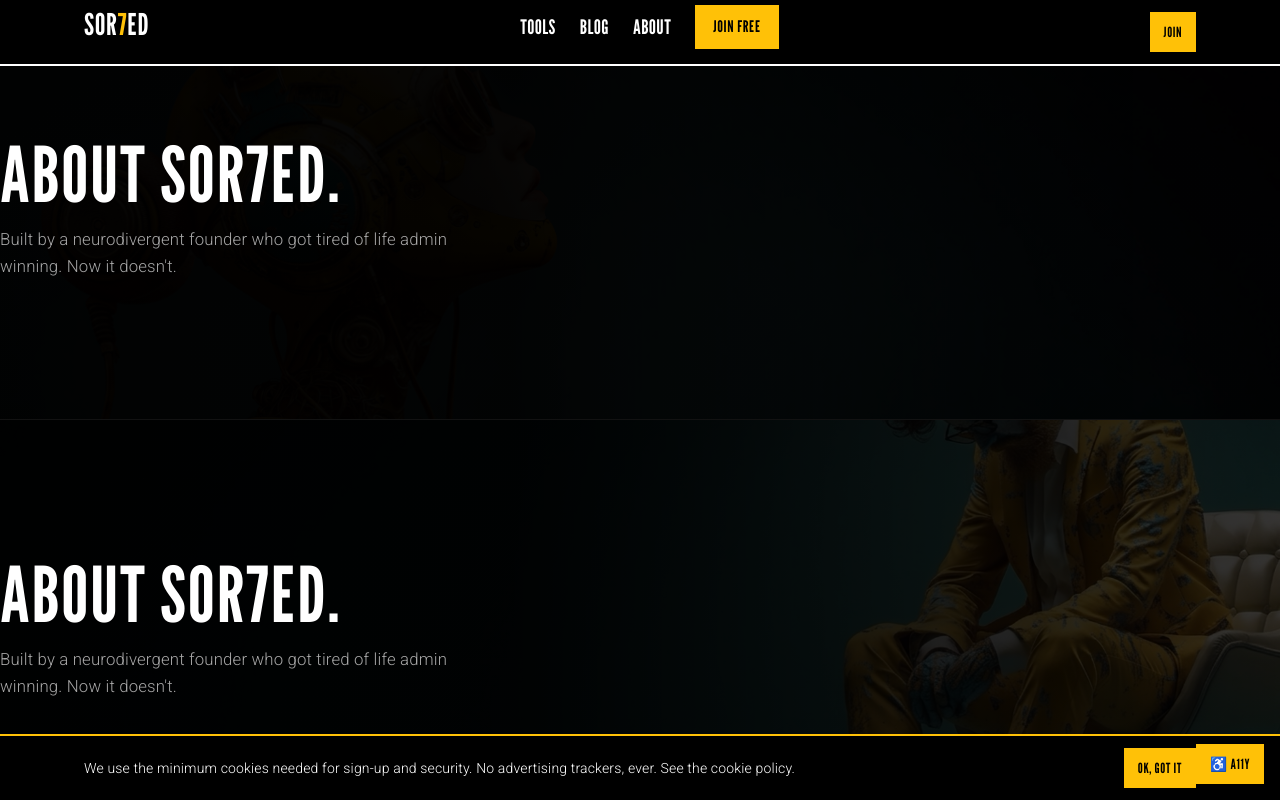
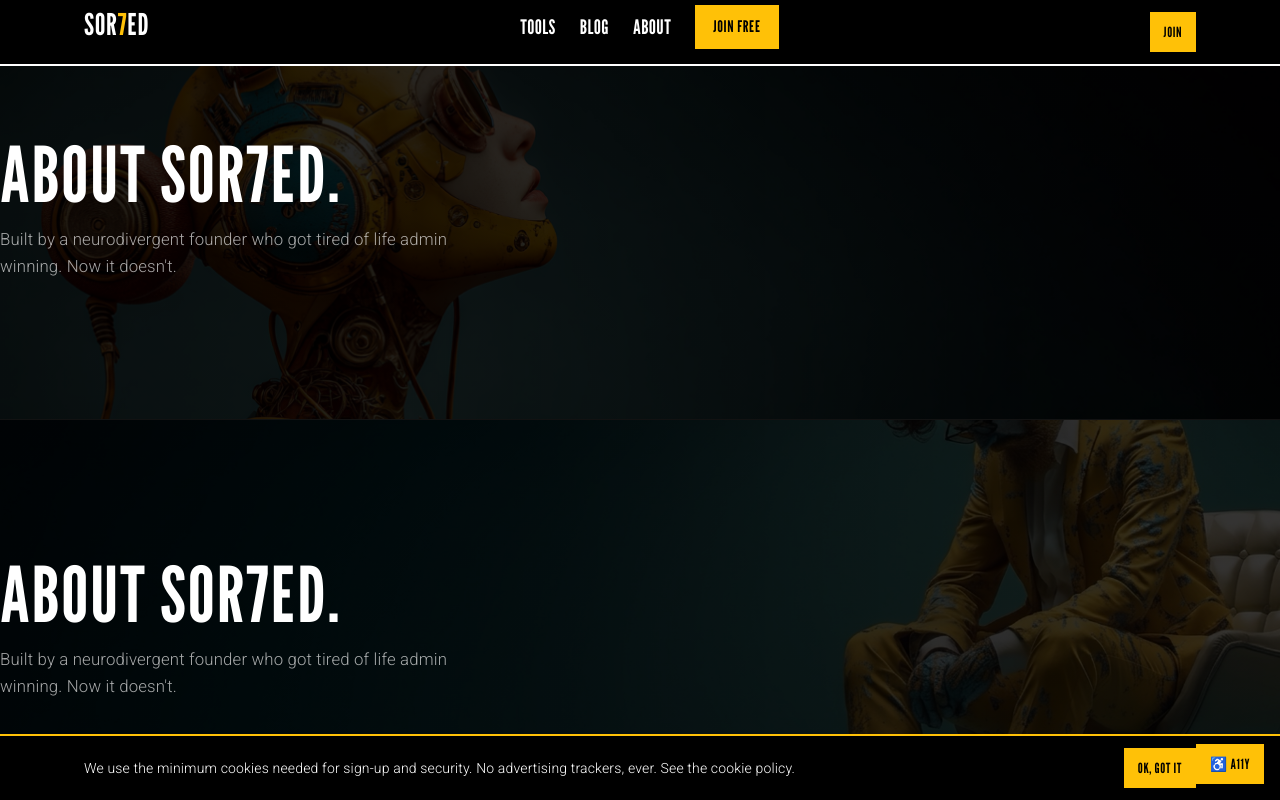
Before and after one commit to claudiokurath/sor7ed-new, a Next.js app: page /about in a window 1280 px wide. Built offline with nearby package versions, Linux system fonts and the light colour scheme; a web font is replaced by a local one.

Commit message:
fix: reduce image overlay — images were too dark

```diff
--- a/src/app/about/page.tsx
+++ b/src/app/about/page.tsx
@@ -13,7 +13,7 @@
       {/* HERO */}
       <div style={{ position: 'relative', minHeight: '420px', display: 'flex', alignItems: 'center', overflow: 'hidden', borderBottom: '1px solid rgba(255,255,255,0.07)' }}>
         <div style={{ position: 'absolute', inset: 0, backgroundImage: 'url(/images/hero-robot-goggles.png)', backgroundSize: 'cover', backgroundPosition: 'center right', opacity: 0.35 }} />
-        <div style={{ position: 'absolute', inset: 0, background: 'linear-gradient(to right, rgba(0,0,0,0.92) 40%, rgba(0,0,0,0.4) 100%)' }} />
+        <div style={{ position: 'absolute', inset: 0, background: 'linear-gradient(to right, rgba(0,0,0,0.55) 40%, rgba(0,0,0,0.4) 100%)' }} />
         <div className="page-wrap" style={{ position: 'relative', paddingTop: '80px', paddingBottom: '80px', maxWidth: '600px' }}>
           <h1 className="anton" style={{ fontSize: 'clamp(2.5rem, 6vw, 5rem)', lineHeight: 0.92, color: '#fff', marginBottom: '16px' }}>ABOUT
 SOR7ED.</h1>
@@ -23,7 +23,7 @@
       {/* HERO */}
       <div style={{ position: 'relative', minHeight: '420px', display: 'flex', alignItems: 'center', overflow: 'hidden', borderBottom: '1px solid rgba(255,255,255,0.07)' }}>
         <div style={{ position: 'absolute', inset: 0, backgroundImage: 'url(/images/bg-6.png)', backgroundSize: 'cover', backgroundPosition: 'center right', opacity: 0.35 }} />
-        <div style={{ position: 'absolute', inset: 0, background: 'linear-gradient(to right, rgba(0,0,0,0.92) 40%, rgba(0,0,0,0.4) 100%)' }} />
+        <div style={{ position: 'absolute', inset: 0, background: 'linear-gradient(to right, rgba(0,0,0,0.55) 40%, rgba(0,0,0,0.4) 100%)' }} />
         <div className="page-wrap" style={{ position: 'relative', paddingTop: '80px', paddingBottom: '80px', maxWidth: '600px' }}>
           <h1 className="anton" style={{ fontSize: 'clamp(2.5rem, 6vw, 5rem)', lineHeight: 0.92, color: '#fff', marginBottom: '16px' }}>ABOUT
 SOR7ED.</h1>
```
